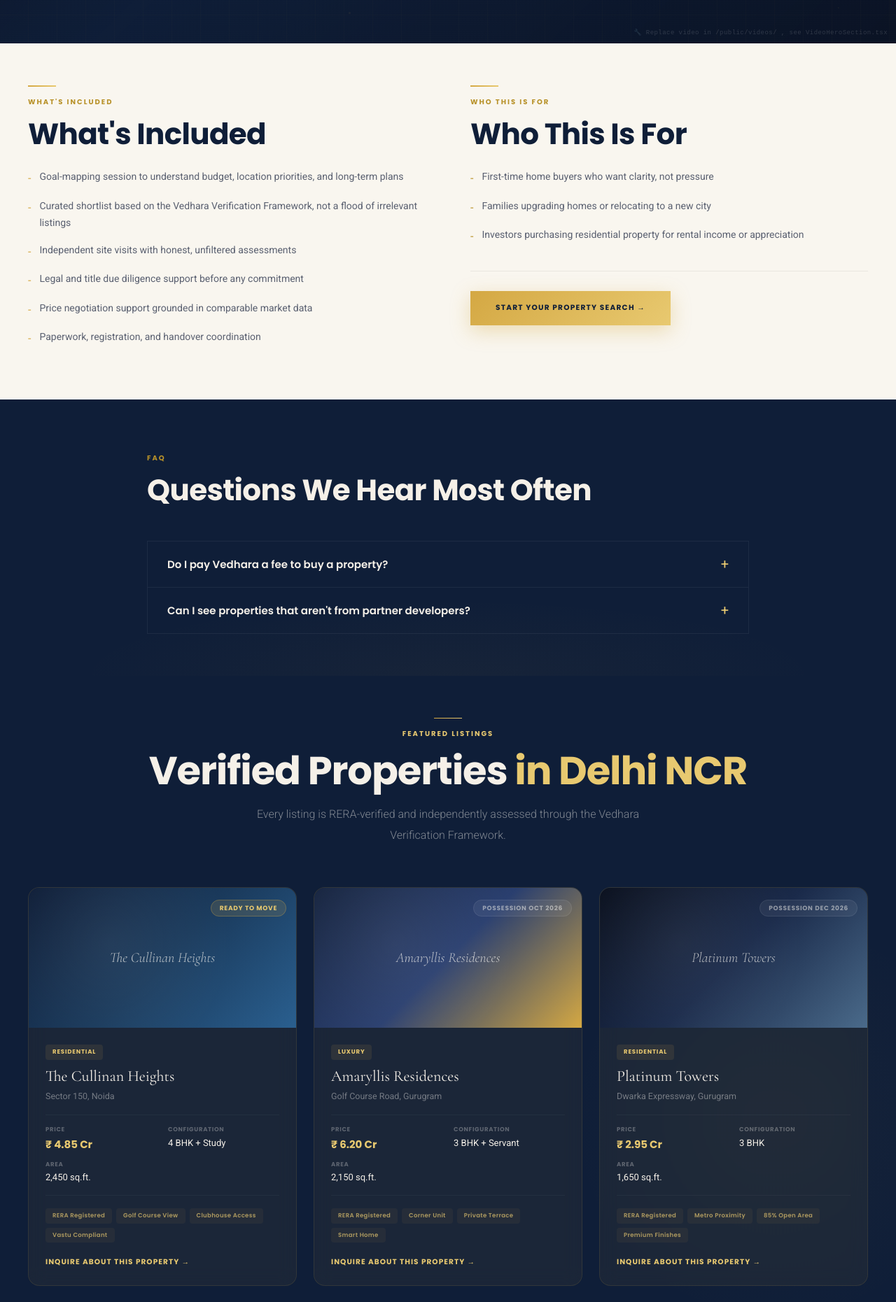
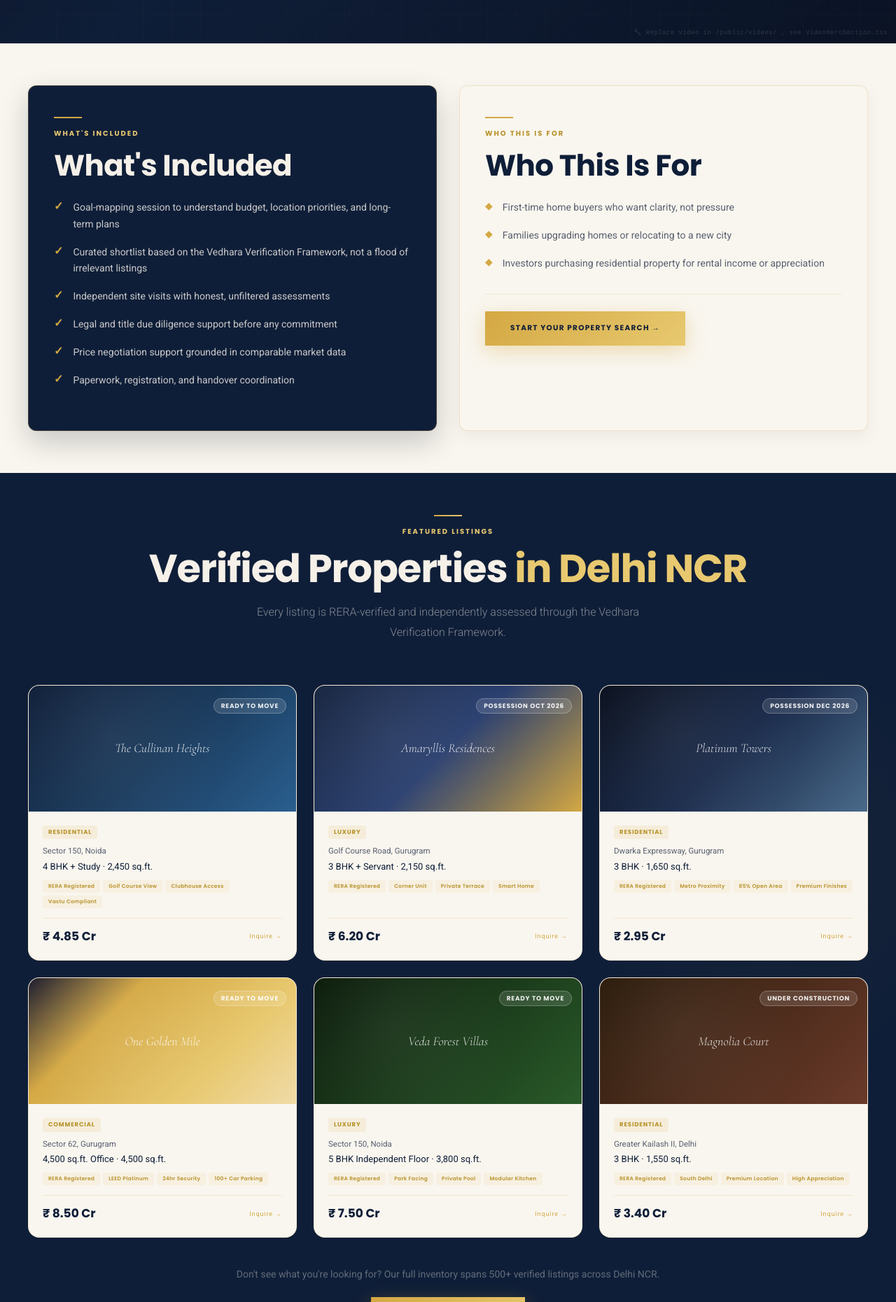
Before and after one commit to mohit1661-ai/Vedhara-Group-Supabase, a Next.js app: page /buy in a window 1280 px wide. Shown: the part 560-2421 px from the top of the page at 70% size. Built offline with nearby package versions, Linux system fonts and the light colour scheme.

Commit message:
Redesign service page cards with full gold border frame and hover popup animation

```diff
--- a/app/buy/page.tsx
+++ b/app/buy/page.tsx
@@ -1,6 +1,7 @@
 import type { Metadata } from "next";
 import Link from "next/link";
 import ServicePageTemplate from "@/components/templates/ServicePageTemplate";
+import FAQSection from "@/components/sections/FAQSection";
 import ScrollReveal from "@/components/ui/ScrollReveal";
 import { servicePages } from "@/lib/data/servicePages";
 
@@ -94,10 +95,18 @@ const featuredListings: PropertyListing[] = [
   },
 ];
 
+const buyFaqs = [
+  { q:"Do I pay Vedhara a fee to buy a property?", a:"In most cases, no direct fee is charged to buyers; Vedhara is compensated through standard brokerage commission paid by the seller or developer side, disclosed on the specific listing." },
+  { q:"Can I see properties that aren't from partner developers?", a:"Our listed inventory comes from verified partner developers. If you've already found a property elsewhere and want an independent opinion on it, our advisory team can offer a Second Opinion review as a separate engagement." },
+  { q:"How does the Verification Framework protect buyers?", a:"Every property we list passes five documented checks: RERA registration validity, builder delivery history, project-level approvals, price-to-locality fairness, and title document availability. Results are published on every listing page." },
+  { q:"What if I need help after purchasing?", a:"Our relationship does not end at registration. Post-purchase support includes handover coordination, utility connections, property tax guidance, and referrals for interior design and moving services." },
+  { q:"Can Vedhara help me compare properties across different developers?", a:"Yes. Our advisors prepare an objective comparison across shortlisted properties, covering pricing, floor plans, amenities, possession timelines, and total cost of ownership, to help you make an informed decision." },
+];
+
 export default function BuyPage() {
   return (
     <>
-      <ServicePageTemplate content={servicePages.buy} videoSrc="/videos/Vedhara%20Group%20Delhi%20NCR%20Buy%20Page%20Video.mp4" />
+      <ServicePageTemplate content={servicePages.buy} videoSrc="/videos/Vedhara%20Group%20Delhi%20NCR%20Buy%20Page%20Video.mp4" hideFAQ />
 
       {/* Featured Listings Section */}
       <section style={{ background:"var(--navy)",padding:"60px 32px",position:"relative",overflow:"hidden" }}>
@@ -119,80 +128,50 @@ export default function BuyPage() {
           <div className="prop-grid">
             {featuredListings.map((property,index)=>(
               <ScrollReveal key={property.id} delay={index * 80}>
-                <div className="hover-lift" style={{ background:"rgba(212,168,67,0.06)",border:"1px solid rgba(212,168,67,0.12)",borderRadius:16,overflow:"hidden",backdropFilter:"blur(12px)",height:"100%",display:"flex",flexDirection:"column" }}>
-
+                <Link href="/contact?service=buy" className="hover-lift" style={{ display:"flex",flexDirection:"column",height:"100%",background:"var(--cream)",border:"1px solid rgba(212,168,67,0.15)",borderRadius:16,overflow:"hidden",textDecoration:"none" }}>
                   {/* Image area */}
-                  <div style={{ height:200,background:property.imageGradient,position:"relative",display:"flex",alignItems:"center",justifyContent:"center",overflow:"hidden" }}>
+                  <div style={{ height:180,flexShrink:0,background:property.imageGradient,position:"relative",display:"flex",alignItems:"center",justifyContent:"center",overflow:"hidden" }}>
                     <div style={{ position:"absolute",inset:0,background:"radial-gradient(circle at 30% 40%,rgba(255,255,255,0.06) 0%,transparent 60%)" }} />
-                    <div style={{ fontFamily:"var(--t-display)",fontStyle:"italic",fontWeight:300,fontSize:20,color:"rgba(252,250,244,0.7)",textAlign:"center",padding:"0 20px",position:"relative",zIndex:1 }}>
+                    <div style={{ fontFamily:"var(--t-display)",fontStyle:"italic",fontWeight:300,fontSize:18,color:"rgba(255,255,255,0.85)",textAlign:"center",padding:"0 20px",position:"relative",zIndex:1 }}>
                       {property.title}
                     </div>
-                    {/* Status badge */}
                     <div style={{ position:"absolute",top:14,right:14,zIndex:2 }}>
-                      <span style={{ fontFamily:"var(--t-head)",fontSize:9,fontWeight:700,letterSpacing:"0.08em",textTransform:"uppercase",padding:"5px 12px",borderRadius:20,background:property.status==="Ready to Move"?"rgba(212,168,67,0.15)":"rgba(255,255,255,0.06)",color:property.status==="Ready to Move"?"var(--gold-lt)":"rgba(252,250,244,0.5)",border:"1px solid "+ (property.status==="Ready to Move"?"rgba(212,168,67,0.3)":"rgba(255,255,255,0.08)") }}>
+                      <span style={{ fontFamily:"var(--t-head)",fontSize:9,fontWeight:700,letterSpacing:"0.08em",textTransform:"uppercase",padding:"4px 10px",borderRadius:20,background:"rgba(255,255,255,0.12)",color:"rgba(255,255,255,0.9)",border:"1px solid rgba(255,255,255,0.25)" }}>
                         {property.status}
                       </span>
                     </div>
                   </div>
 
                   {/* Content */}
-                  <div style={{ padding:24,flex:1,display:"flex",flexDirection:"column" }}>
-                    {/* Type badge */}
-                    <div style={{ display:"flex",alignItems:"center",gap:8,marginBottom:10 }}>
-                      <span style={{ fontFamily:"var(--t-head)",fontSize:8.5,fontWeight:700,letterSpacing:"0.1em",textTransform:"uppercase",padding:"4px 10px",background:"rgba(212,168,67,0.1)",color:"var(--gold-lt)",borderRadius:4 }}>
+                  <div style={{ padding:20,flex:1,display:"flex",flexDirection:"column" }}>
+                    <div style={{ display:"flex",alignItems:"center",gap:6,marginBottom:8 }}>
+                      <span style={{ fontFamily:"var(--t-head)",fontSize:8.5,fontWeight:700,letterSpacing:"0.1em",textTransform:"uppercase",padding:"3px 8px",background:"rgba(212,168,67,0.12)",color:"var(--gold-dk)",borderRadius:3 }}>
                         {property.type}
                       </span>
                     </div>
-
-                    <h3 style={{ fontFamily:"var(--t-display)",fontSize:22,fontWeight:400,color:"var(--light)",marginBottom:6,lineHeight:1.2 }}>
-                      {property.title}
-                    </h3>
-                    <p style={{ fontFamily:"var(--t-body)",fontSize:12.5,color:"rgba(252,250,244,0.4)",marginBottom:16 }}>
-                      {property.location}
-                    </p>
-
-                    {/* Key details */}
-                    <div style={{ display:"grid",gridTemplateColumns:"1fr 1fr",gap:"10px 16px",marginBottom:18,padding:"14px 0",borderTop:"1px solid rgba(255,255,255,0.04)",borderBottom:"1px solid rgba(255,255,255,0.04)" }}>
-                      <div>
-                        <p style={{ fontFamily:"var(--t-head)",fontSize:8.5,fontWeight:700,letterSpacing:"0.08em",textTransform:"uppercase",color:"rgba(252,250,244,0.3)",marginBottom:2 }}>Price</p>
-                        <p style={{ fontFamily:"var(--t-head)",fontSize:15,fontWeight:700,color:"var(--gold-lt)" }}>{property.price}</p>
-                      </div>
-                      <div>
-                        <p style={{ fontFamily:"var(--t-head)",fontSize:8.5,fontWeight:700,letterSpacing:"0.08em",textTransform:"uppercase",color:"rgba(252,250,244,0.3)",marginBottom:2 }}>Configuration</p>
-                        <p style={{ fontFamily:"var(--t-body)",fontSize:13,color:"var(--light)" }}>{property.config}</p>
-                      </div>
-                      <div>
-                        <p style={{ fontFamily:"var(--t-head)",fontSize:8.5,fontWeight:700,letterSpacing:"0.08em",textTransform:"uppercase",color:"rgba(252,250,244,0.3)",marginBottom:2 }}>Area</p>
-                        <p style={{ fontFamily:"var(--t-body)",fontSize:13,color:"var(--light)" }}>{property.size}</p>
-                      </div>
-                    </div>
-
-                    {/* Highlights */}
-                    <div style={{ display:"flex",flexWrap:"wrap",gap:6,marginBottom:20,flex:1,alignContent:"flex-start" }}>
+                    <p style={{ fontFamily:"var(--t-body)",fontSize:11.5,color:"var(--slate)",marginBottom:4 }}>{property.location}</p>
+                    <p style={{ fontFamily:"var(--t-body)",fontSize:13,color:"var(--navy)",marginBottom:10,lineHeight:1.4 }}>{property.config} · {property.size}</p>
+                    <div style={{ display:"flex",flexWrap:"wrap",gap:4,marginBottom:14,flex:1,alignContent:"flex-start" }}>
                       {property.highlights.map(h=>(
-                        <span key={h} style={{ fontFamily:"var(--t-head)",fontSize:8.5,fontWeight:600,letterSpacing:"0.04em",padding:"4px 10px",background:"rgba(212,168,67,0.06)",color:"rgba(232,201,112,0.7)",borderRadius:4 }}>
+                        <span key={h} style={{ fontFamily:"var(--t-head)",fontSize:7.5,fontWeight:600,letterSpacing:"0.04em",padding:"3px 8px",background:"rgba(212,168,67,0.08)",color:"var(--gold-dk)",borderRadius:3 }}>
                           {h}
                         </span>
                       ))}
                     </div>
-
-                    {/* CTA */}
-                    <Link
-                      href="/contact?service=buy"
-                      className="btn btn-ghost"
-                      style={{ alignSelf:"flex-start",marginTop:"auto" }}
-                    >
-                      Inquire About This Property →
-                    </Link>
+                    <div style={{ display:"flex",justifyContent:"space-between",alignItems:"center",borderTop:"1px solid rgba(212,168,67,0.2)",paddingTop:12,flexShrink:0 }}>
+                      <p style={{ fontFamily:"var(--t-head)",fontSize:17,fontWeight:700,color:"var(--navy)",margin:0 }}>{property.price}</p>
+                      <span className="btn-ghost" style={{ color:"var(--gold)",fontSize:9,display:"inline-flex",alignItems:"center",gap:4 }}>
+                        Inquire →
+                      </span>
+                    </div>
                   </div>
-                </div>
+                </Link>
               </ScrollReveal>
             ))}
           </div>
 
-          {/* Bottom CTA */}
           <ScrollReveal delay={120}>
-            <div style={{ textAlign:"center",marginTop:52 }}>
+            <div style={{ textAlign:"center",marginTop:40 }}>
               <p className="body-md" style={{ color:"rgba(252,250,244,0.35)",marginBottom:20 }}>
                 Don&apos;t see what you&apos;re looking for? Our full inventory spans 500+ verified listings across Delhi NCR.
               </p>
@@ -203,6 +182,9 @@ export default function BuyPage() {
           </ScrollReveal>
         </div>
       </section>
+
+      {/* FAQ */}
+      <FAQSection faqs={buyFaqs} title="Buying Property in Delhi NCR, FAQ" />
     </>
   );
 }
--- a/app/globals.css
+++ b/app/globals.css
@@ -246,6 +246,12 @@ img,video{max-width:100%;height:auto;}
 .hover-lift{transition:transform 0.4s var(--ease-spring),box-shadow 0.4s ease,filter 0.3s ease;}
 .hover-lift:hover{transform:translateY(-6px) scale(1.01);box-shadow:0 24px 48px rgba(9,15,29,0.25);filter:brightness(1.05);}
 
+/* Gold-framed card — gold border on all 4 sides + hover popup */
+.gold-frame-card{position:relative;border:1px solid rgba(212,168,67,0.25);border-radius:12px;transition:transform 0.45s var(--ease-spring),box-shadow 0.4s ease;height:100%;}
+.gold-frame-card:hover{transform:translateY(-6px) scale(1.015);box-shadow:0 24px 56px rgba(9,15,29,0.3);}
+.gold-frame-card.gfc-navy{background:var(--navy);}
+.gold-frame-card.gfc-cream{background:var(--cream);}
+
 /* Animated gradient bg */
 .animated-gradient{background:linear-gradient(-45deg,var(--navy),var(--navy-mid),#1a3a5c,var(--navy));background-size:400% 400%;animation:gradientPan 12s ease infinite;}
 
--- a/components/templates/ServicePageTemplate.tsx
+++ b/components/templates/ServicePageTemplate.tsx
@@ -10,7 +10,7 @@ export interface ServicePageContent {
   whoForTitle?:string; whoFor:string[]; faqs:FAQItem[]; ctaLabel:string;
 }
 
-export default function ServicePageTemplate({ content, videoSrc }:{ content:ServicePageContent; videoSrc?:string }) {
+export default function ServicePageTemplate({ content, videoSrc, hideFAQ }:{ content:ServicePageContent; videoSrc?:string; hideFAQ?:boolean }) {
   return (
     <>
       <JsonLd data={{"@context":"https://schema.org","@type":"Service",name:content.h1+(content.h1Accent?" "+content.h1Accent:""),provider:{"@id":"https://www.vedharagroup.com/#organization"},areaServed:{"@type":"City","name":"Delhi NCR"},description:content.intro}} />
@@ -23,39 +23,43 @@ export default function ServicePageTemplate({ content, videoSrc }:{ content:Serv
         <p className="body-lg" style={{ color:"rgba(255,255,255,0.85)",maxWidth:580,margin:"0 auto" }}>{content.intro}</p>
       </VideoHeroSection>
       <section style={{ background:"var(--cream)",padding:"60px 32px" }}>
-        <div style={{ maxWidth:1200,margin:"0 auto",display:"grid",gridTemplateColumns:"1fr 1fr",gap:64 }} className="grid-2">
+        <div style={{ maxWidth:1200,margin:"0 auto",display:"grid",gridTemplateColumns:"1fr 1fr",gap:32 }} className="grid-2">
+
+          {/* What's Included — Navy card with gold frame */}
           <ScrollReveal>
-            <div>
-              <span className="v-line" />
-              <p className="eyebrow" style={{ marginBottom:14 }}>{content.includedTitle||"What's Included"}</p>
-              <h2 className="heading-lg" style={{ color:"var(--navy)",marginBottom:24 }}>{content.includedTitle||"What's Included"}</h2>
+            <div className="gold-frame-card gfc-navy" style={{ padding:"44px 36px",boxShadow:"0 16px 40px rgba(9,15,29,0.2)" }}>
+              <span className="v-line" style={{ background:"var(--gold)" }} />
+              <p className="eyebrow" style={{ color:"var(--gold-lt)",marginBottom:14 }}>{content.includedTitle||"What's Included"}</p>
+              <h2 className="heading-lg" style={{ color:"var(--light)",marginBottom:24 }}>{content.includedTitle||"What's Included"}</h2>
               {content.included.map(item=>(
-                <div key={item} style={{ display:"flex",gap:12,marginBottom:14 }}>
-                  <span style={{ color:"var(--gold)",flexShrink:0,marginTop:2 }}>-</span>
-                  <span className="body-md" style={{ color:"var(--slate)" }}>{item}</span>
+                <div key={item} style={{ display:"flex",gap:14,marginBottom:16,alignItems:"flex-start" }}>
+                  <span style={{ color:"var(--gold)",flexShrink:0,marginTop:2,fontSize:16,fontWeight:700,lineHeight:1 }}>✓</span>
+                  <span className="body-md" style={{ color:"rgba(252,250,244,0.78)",lineHeight:1.7 }}>{item}</span>
                 </div>
               ))}
             </div>
           </ScrollReveal>
+
+          {/* Who This Is For — Cream card with gold frame */}
           <ScrollReveal delay={120} direction="right">
-            <div>
-              <span className="v-line" />
-              <p className="eyebrow" style={{ marginBottom:14 }}>{content.whoForTitle||"Who This Is For"}</p>
+            <div className="gold-frame-card gfc-cream" style={{ padding:"44px 36px",boxShadow:"0 8px 24px rgba(9,15,29,0.06)" }}>
+              <span className="v-line" style={{ background:"var(--gold)" }} />
+              <p className="eyebrow" style={{ color:"var(--gold-dk)",marginBottom:14 }}>{content.whoForTitle||"Who This Is For"}</p>
               <h2 className="heading-lg" style={{ color:"var(--navy)",marginBottom:24 }}>{content.whoForTitle||"Who This Is For"}</h2>
               {content.whoFor.map(item=>(
-                <div key={item} style={{ display:"flex",gap:12,marginBottom:14 }}>
-                  <span style={{ color:"var(--gold-dk)",flexShrink:0,marginTop:2 }}>-</span>
-                  <span className="body-md" style={{ color:"var(--slate)" }}>{item}</span>
+                <div key={item} style={{ display:"flex",gap:14,marginBottom:16,alignItems:"flex-start" }}>
+                  <span style={{ color:"var(--gold)",flexShrink:0,marginTop:2,fontSize:14,lineHeight:1 }}>◆</span>
+                  <span className="body-md" style={{ color:"var(--slate)",lineHeight:1.7 }}>{item}</span>
                 </div>
               ))}
-              <div style={{ marginTop:36,paddingTop:28,borderTop:"1px solid rgba(42,45,53,0.08)" }}>
+              <div style={{ marginTop:32,paddingTop:24,borderTop:"1px solid rgba(212,168,67,0.2)" }}>
                 <Link href="/contact" className="btn btn-dark">{content.ctaLabel} →</Link>
               </div>
             </div>
           </ScrollReveal>
         </div>
       </section>
-      <FAQSection faqs={content.faqs} />
+      {!hideFAQ && <FAQSection faqs={content.faqs} />}
     </>
   );
 }
```
